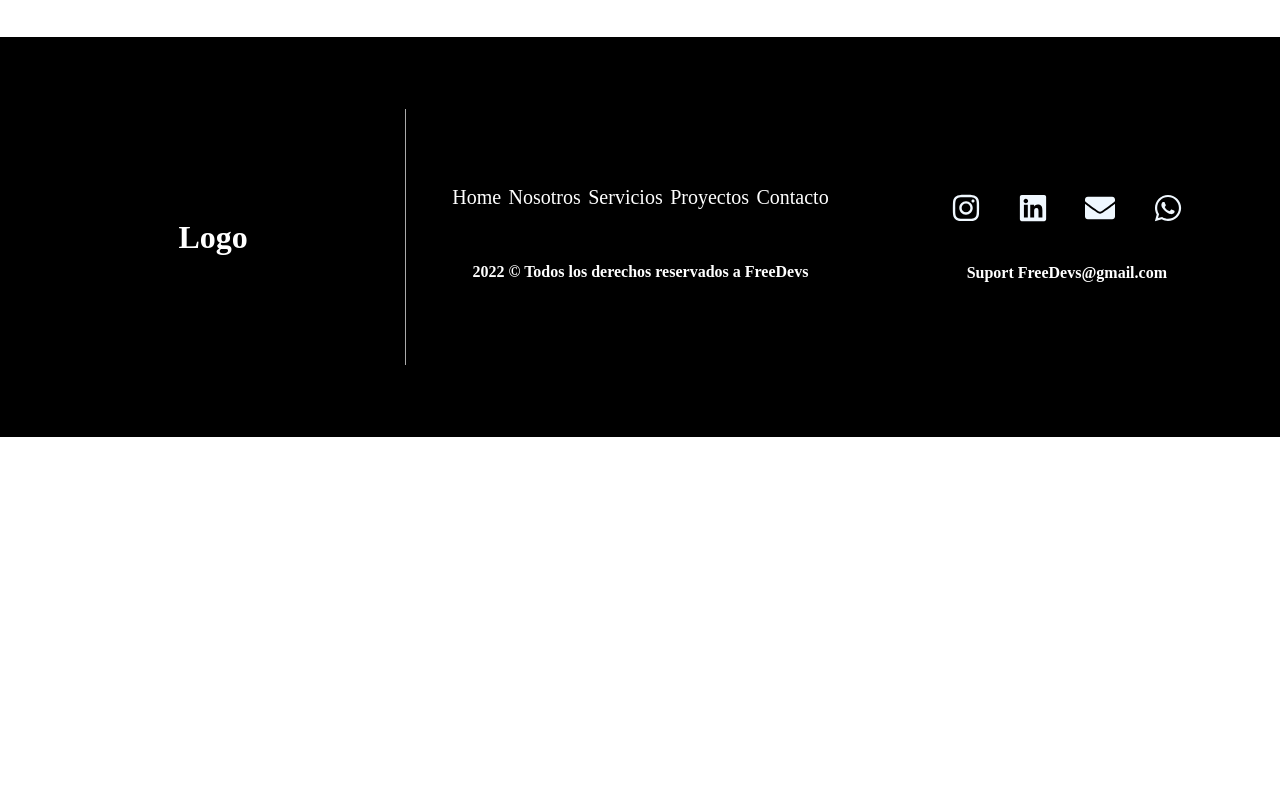
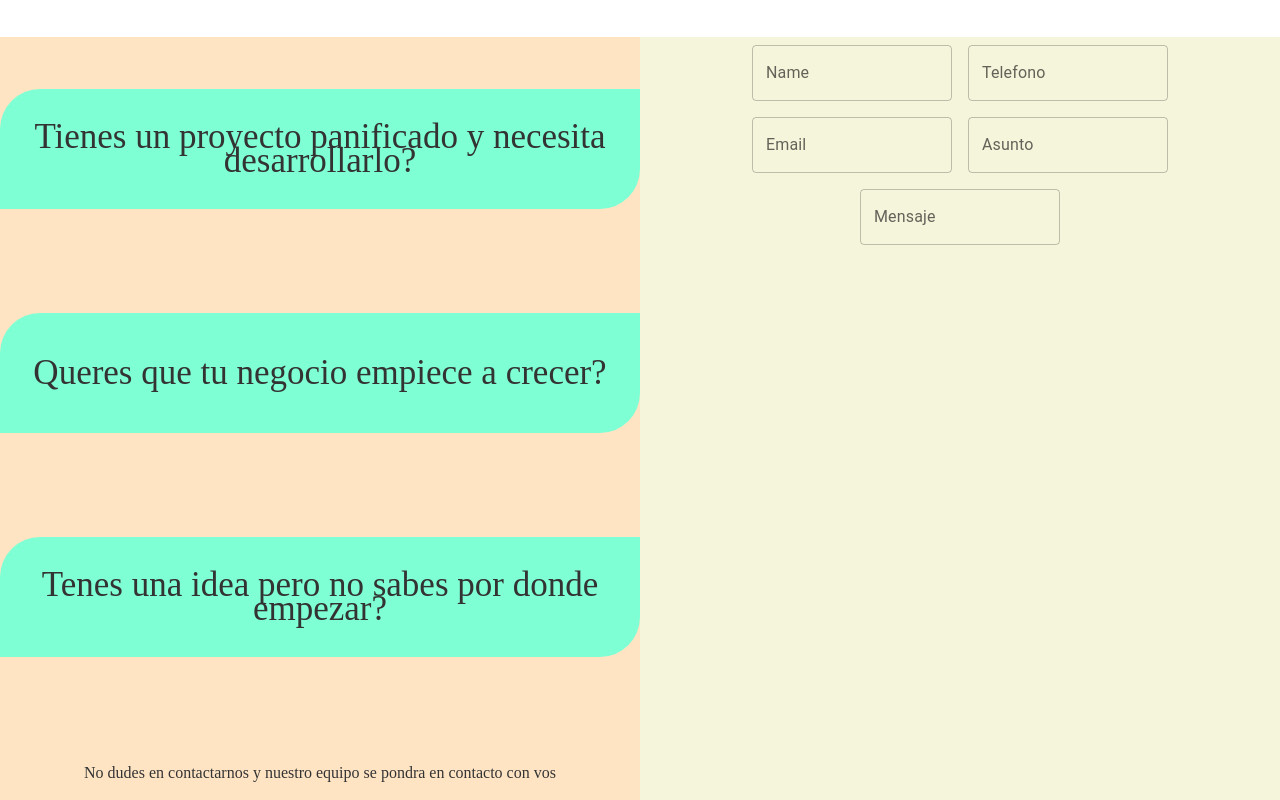
Before and after one commit to laumansillaa/freeDevs, a React (Vite) app in the folder client/: page / in a window 1280 px wide. Shown: the part 2500-3300 px from the top of the page. Before the commit the page ends 2937 px from the top, so only its background shows below. Built offline with nearby package versions, Linux system fonts and the light colour scheme.

Commit message:
Maquetando el Contact

```diff
--- a/client/src/App.jsx
+++ b/client/src/App.jsx
@@ -3,6 +3,7 @@ import Home from './components/home/Home'
 import Nav from './components/nav/nav';
 import './App.css'
 import Servicie from './components/Servicie/Servicie';
+import Contact from './components/contact/Contact'
 import Footer from './components/footer/footer'
 
 
@@ -14,6 +15,7 @@ function App() {
         <Nav/>
           <Home/>
           <Servicie/>
+          <Contact/>
           <Footer/>
     </div>
   )
--- /dev/null
+++ b/client/src/components/contact/Contact.jsx
@@ -0,0 +1,34 @@
+import style from "./style/Contact.module.css"
+import {Box } from '@mui/material'
+import Form from "./Form.jsx";
+const Contact = () => {
+
+  return(
+    <>
+
+      <Box className={style.contact}>
+       <Box className={style.contentCards}>
+        <Box className={style.card}>
+          <span>Tienes un proyecto panificado y necesita desarrollarlo?</span>
+        </Box>
+        <Box className={style.card}>
+        <span>Queres que tu negocio empiece a crecer?</span>
+        </Box>
+        <Box className={style.card}>
+        <span>Tenes una idea pero no sabes por donde empezar?</span>
+        </Box>
+        <Box>
+        <span>No dudes en contactarnos y nuestro equipo se pondra en contacto con vos</span>
+        </Box>
+       </Box>
+       <Box  className={style.contentForm}>
+        <Form/>
+       </Box>
+      </Box>
+
+    </>
+  )
+
+}
+
+export default Contact;
--- /dev/null
+++ b/client/src/components/contact/Form.jsx
@@ -0,0 +1,28 @@
+import * as React from 'react';
+import Box from '@mui/material/Box';
+import TextField from '@mui/material/TextField';
+
+export default function BasicTextFields() {
+  return (
+    <Box
+      component="form"
+      sx={{
+        '& > :not(style)': { m: 1, width: '25ch' },
+      }}
+      noValidate
+      autoComplete="off"
+    >
+      <TextField id="outlined-basic" label="Name" variant="outlined" />
+      <TextField id="outlined-basic" label="Telefono" variant="outlined" />
+      <TextField id="outlined-basic" label="Email" variant="outlined" />
+      <TextField id="outlined-basic" label="Asunto" variant="outlined" />
+      <TextField
+          id="outlined-textarea"
+          label="Mensaje"
+          placeholder="Redactar"
+          multiline
+        />
+
+    </Box>
+  );
+}
--- /dev/null
+++ b/client/src/components/contact/style/Contact.module.css
@@ -0,0 +1,33 @@
+.contact{
+  display: flex;
+  flex-direction: row;
+  width: 100%;
+  height: 800px;
+
+}
+
+.contentCards{
+  width: 50%;
+  display: grid;
+  grid-template-rows: repeat(3, auto);
+  background-color: bisque;
+  align-items: center;
+  justify-content: center;
+}
+.card{
+  display: flex;
+  align-items: center;
+  justify-content: center;
+  font-size: 35px;
+  width: 80vh;
+  height: 15vh;
+  background-color: aquamarine;
+  -webkit-border-top-left-radius: 40px;
+  -webkit-border-bottom-right-radius: 40px;
+  border-top-left-radius: 40px;
+  border-bottom-right-radius: 40px;
+}
+.contentForm{
+  background-color: beige;
+  width: 50%;
+}
--- a/client/src/components/home/home.jsx
+++ b/client/src/components/home/home.jsx
@@ -8,7 +8,7 @@ const Home = () => {
     return (
             <Box>
                 <Box>
-                    <BackgroundParticles/>
+                    {/* <BackgroundParticles/> */}
                 </Box>
                 <Box>
                     <Box className={style.containerHome}>
```
